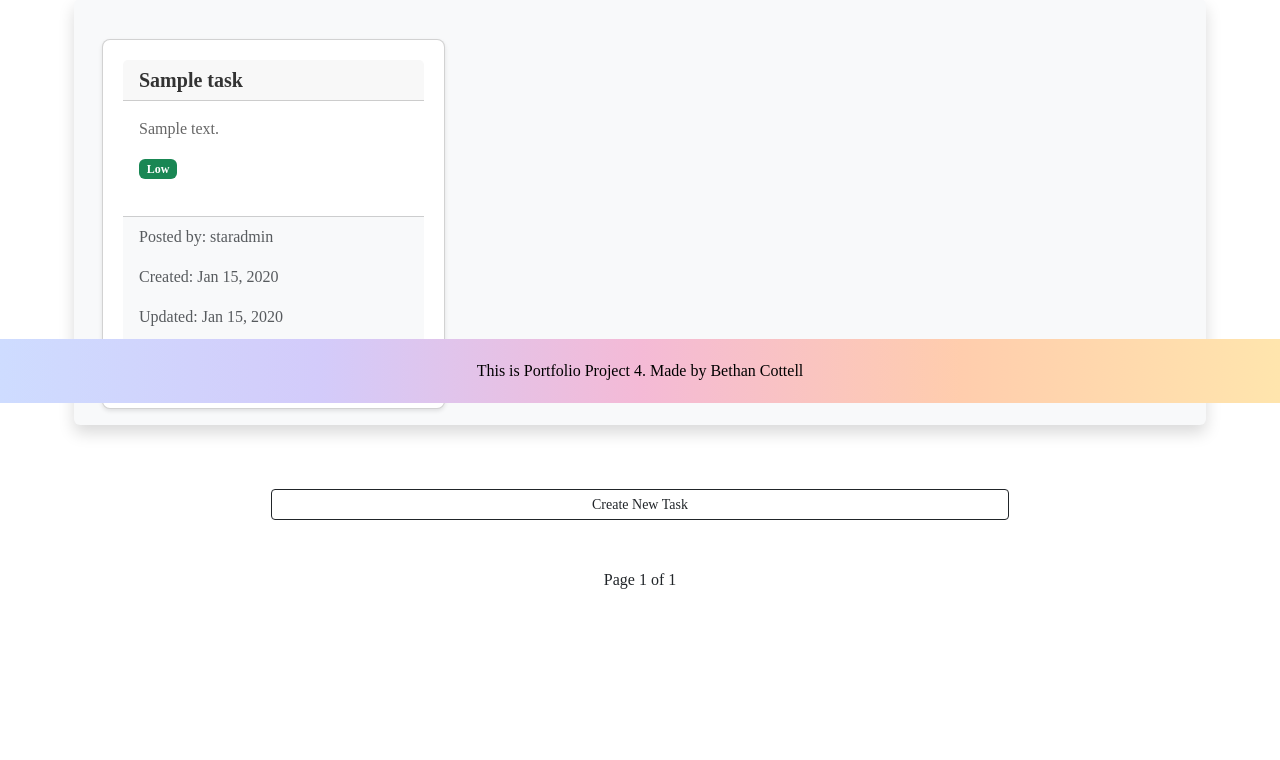
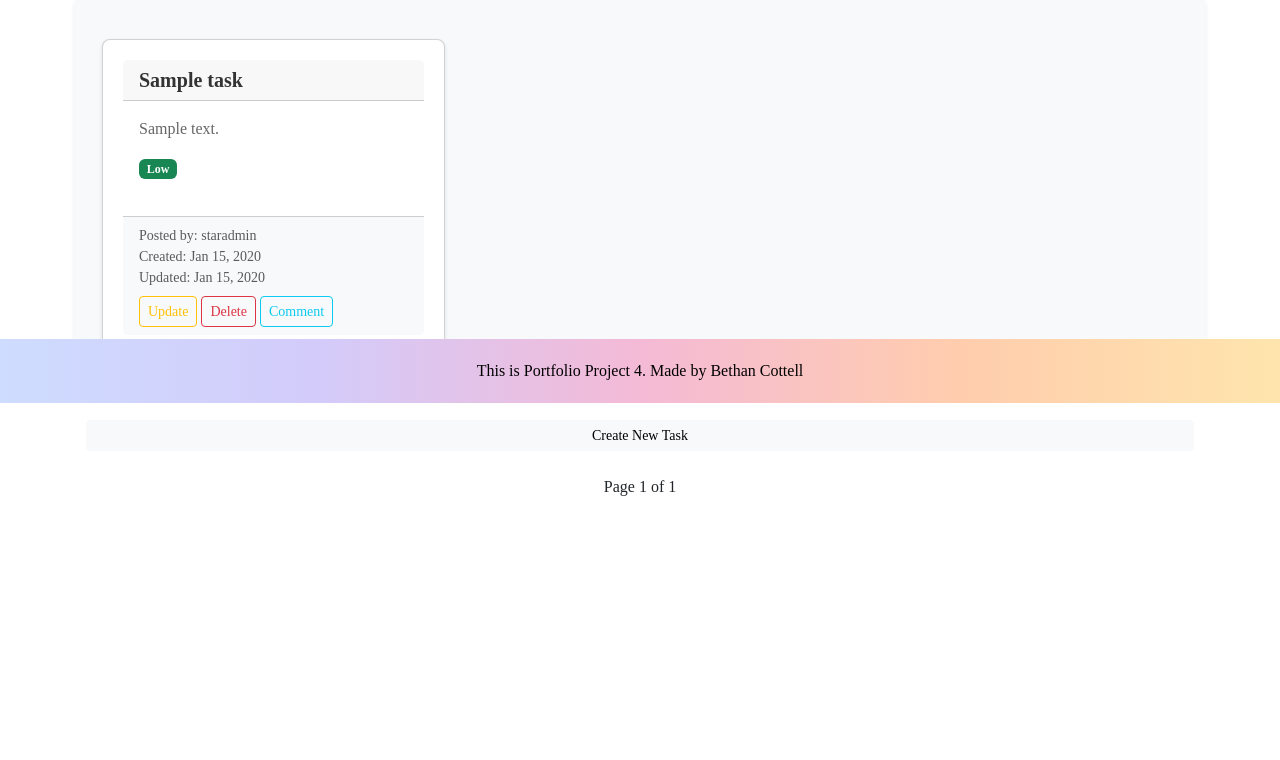
Before and after one commit to BeeBeeBethC/Starplanner-PP4, a Django app: page /read/ in a window 1280 px wide. Shown: the part 397-1157 px from the top of the page. After the commit the page ends 893 px from the top, so only its background shows below. Run offline with Django 4.2, Linux system fonts and the light colour scheme; a user stored in the database is signed in; data comes from the database, SQL or seed files in the repository; tables that the repository leaves empty hold one stand-in row (values such as "Sample post"); some web fonts are replaced.

Commit message:
Revert "to commit a54b243"
This reverts commit a54b24376ff5e05df148314aec7c7e66a2e7230e.

```diff
--- a/templates/create_task.html
+++ b/templates/create_task.html
@@ -7,13 +7,13 @@ Create Task
 {% endblock %}
 
 {% block content %}
-<div class="container col-md-8 mt-3 offset-md-2 text-center mb-4 card p-4 shadow">
+<div class="login-form">
     <h2>Create tasks for your day here!</h2>
     <form method="POST">
         {% csrf_token %}
         {{ form.as_p }}
         <button type="submit" class="btn btn-outline-dark">Create Task</button>
     </form>
-    <a class="btn btn-outline-dark" href="{% url 'read' %}" role="button">Back</a>
+    <a href="{% url 'read' %}" class="btn btn-outline-dark">Back</a>
 </div>
 {% endblock %}
--- a/templates/read_task.html
+++ b/templates/read_task.html
@@ -5,12 +5,12 @@
     <div class="container mt-4">
         <div class="d-flex justify-content-between align-items-center mb-4">
             <h1>Tasks</h1>
-            <div class="btn-group btn-group-toggle">
+            <div class="btn-group">
                 <a class="btn btn-outline-primary" href="{% url 'read' %}?user=all {% if current_filter != 'mine' %}active{% endif %}" role="button">All Tasks</a>
                 <a class="btn btn-outline-primary" href="{% url 'read' %}?user=mine  {% if current_filter == 'mine' %}active{% endif %}" role="button">My Tasks</a>
             </div>
         </div>
-        <div class="row row-cols-1 row-cols-md-2 row-cols-lg-3 g-4 shadow p-3 mb-5 bg-body-tertiary rounded">
+        <div class="row row-cols-1 row-cols-md-2 row-cols-lg-3 g-4 shadow-sm p-3 mb-5 bg-body-tertiary rounded">
         {% for task in tasks %}
         <div class="col">
             <div class="card h-100">
@@ -23,12 +23,13 @@
                         {{ task.priority|title }}
                     </span>
                 </div>
-                <div class="card-footer bg-light text-muted">
-                        <p>Posted by: {{ task.author }}</p>
-                        <p>Created: {{ task.created_on|date:"M d, Y" }}</p>
-                        <p>Updated: {{ task.updated_on|date:"M d, Y" }}</p>
-                </div>
-                    <div class="mt-1">
+                <div class="card-footer bg-light ">
+                    <small class="text-muted">
+                        <div>Posted by: {{ task.author }}</div>
+                        <div>Created: {{ task.created_on|date:"M d, Y" }}</div>
+                        <div>Updated: {{ task.updated_on|date:"M d, Y" }}</div>
+                    </small>
+                    <div class="mt-2">
                     {% if task.author == user %}
                     <a class="btn btn-sm btn-outline-warning" href="{% url 'update' task.task %}" role="button">Update</a>
                     <a class="btn btn-sm btn-outline-danger" href="{% url 'delete' task.task %}" role="button">Delete</a>
@@ -43,7 +44,9 @@
             </div>
         </div>
         {% endfor %}
-    <a class="btn btn-sm btn-outline-dark col-md-8 mt-3 offset-md-2 text-center mb-4" href="{% url 'create' %}" role="button">Create New Task</a>
+    </div>
+        <a class="btn btn-sm btn-light d-flex justify-content-center" href="{% url 'create' %}" role="button">Create New Task</a>
+
     <div class="pagination justify-content-center mt-4">
             <span class="step-links">
                 {% if tasks.has_previous %}
```
Also changed, not shown: templates/delete_task.html (+7 -8 lines), templates/update_task.html (+2 -9 lines).
